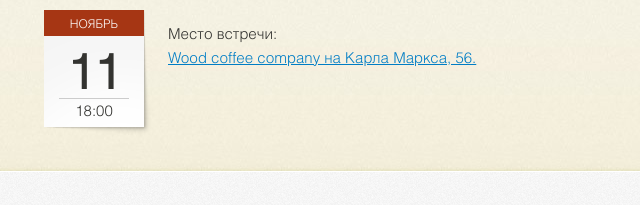
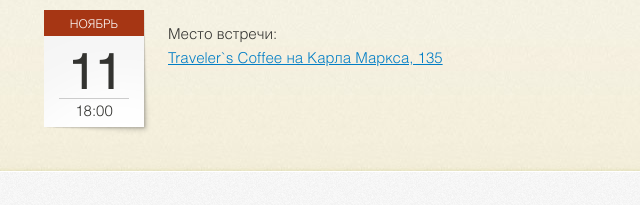
Before and after one commit to krasdevmeetup/krasdevmeetup.github.io, a plain HTML site: page index.html in a window 1280 px wide. Shown: the part 358-563 px from the top of the page, 296-936 px from the left. Drawn offline with Linux system fonts and the light colour scheme.

Commit message:
Change the address of the place of a meetup

```diff
--- a/index.html
+++ b/index.html
@@ -42,7 +42,8 @@
         <p class="location">
           Место встречи:
           <br>
-          <a href="https://2gis.ru/krasnoyarsk/firm/70000001020701400?queryState=center%2F92.872828%2C56.010924%2Fzoom%2F17" target="_blank">Wood coffee company на Карла Маркса, 56.</a>
+          <a href="https://2gis.ru/krasnoyarsk/firm/985690699627166%2C92.861698%2C56.009686?queryState=center%2F92.854868%2C56.009683%2Fzoom%2F16" target="_blank">Traveler`s Coffee на&nbsp;Карла&nbsp;Маркса, 135</a>
+          <!-- <a href="https://2gis.ru/krasnoyarsk/firm/70000001020701400?queryState=center%2F92.872828%2C56.010924%2Fzoom%2F17" target="_blank">Wood coffee company на Карла Маркса, 56.</a> -->
           <!-- <a href="https://2gis.ru/krasnoyarsk/firm/985691699825423" target="_blank">Комплекс отдыха «Виллатик» на Базайской, 365/26.</a><br>(по предварительной записи в Slack) -->
         </p>
     </div>
```
